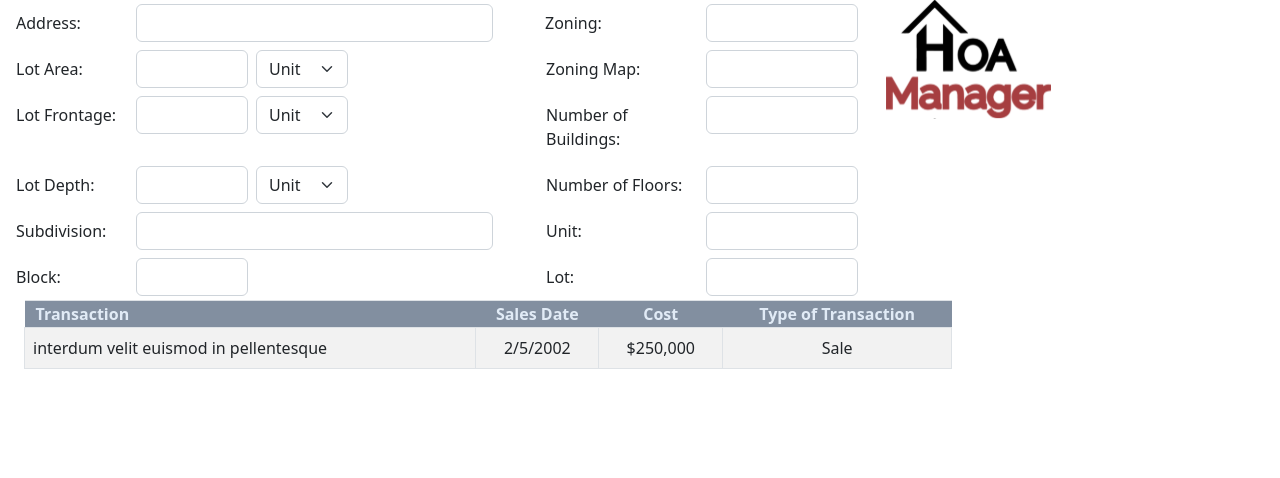
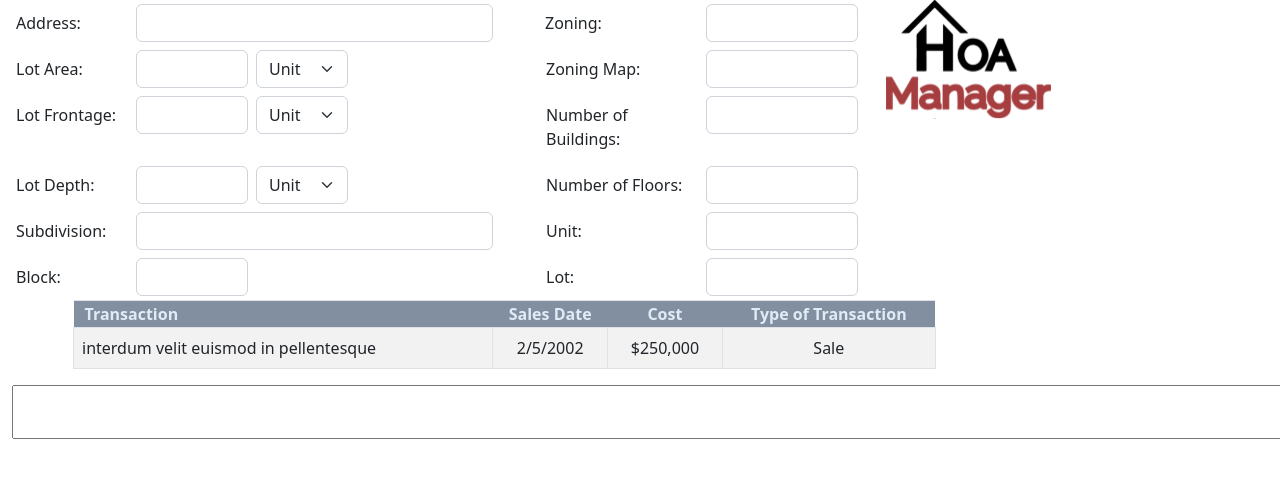
Before and after one commit to LAARC-FSU/HOA-Manager-UI, an Angular app: page / in a window 1280 px wide. Shown: the top 478 px of the page. Built offline with nearby package versions, Linux system fonts and the light colour scheme.

Commit message:
added notes section component

```diff
--- a/src/app/add-property/add-property.component.html
+++ b/src/app/add-property/add-property.component.html
@@ -3,7 +3,7 @@
     <div class="col">
       <input-form></input-form>
     </div>
-    <div class="col" style="min-width: 400px">
+    <div class="col" style="min-width: 388px">
       <img src="assets/loginLogo.svg" alt="...">
     </div>
   </div>
@@ -11,3 +11,6 @@
 <div class="container">
   <transaction></transaction>
 </div>
+<div class="container">
+  <notes></notes>
+</div>
--- a/src/app/add-property/add-property.component.scss
+++ b/src/app/add-property/add-property.component.scss
@@ -2,4 +2,5 @@
   min-width: 1440px;
   max-width: 1440px;
   overflow: auto;
+  alignment: center;
 }
--- a/src/app/add-property/input-form/property-input-form.component.scss
+++ b/src/app/add-property/input-form/property-input-form.component.scss
@@ -1,7 +1,6 @@
 .container{
   max-width: 850px;
   min-width: 850px;
-  overflow: auto;
 }
 .col{
   padding: 4px;
--- a/src/app/add-property/notes/notes.component.html
+++ b/src/app/add-property/notes/notes.component.html
@@ -1,10 +1,3 @@
-<!DOCTYPE html>
-<html lang="en">
-<head>
-  <meta charset="UTF-8">
-  <title>Title</title>
-</head>
-<body>
-
-</body>
-</html>
+<div class="clearfix">
+    <textarea style="min-width: 1318px" ></textarea>
+</div>
--- a/src/app/add-property/transactions/transaction.component.scss
+++ b/src/app/add-property/transactions/transaction.component.scss
@@ -0,0 +1,4 @@
+.container-fluid {
+  max-width: 1318px;
+  min-width: 1318px;
+}
```
